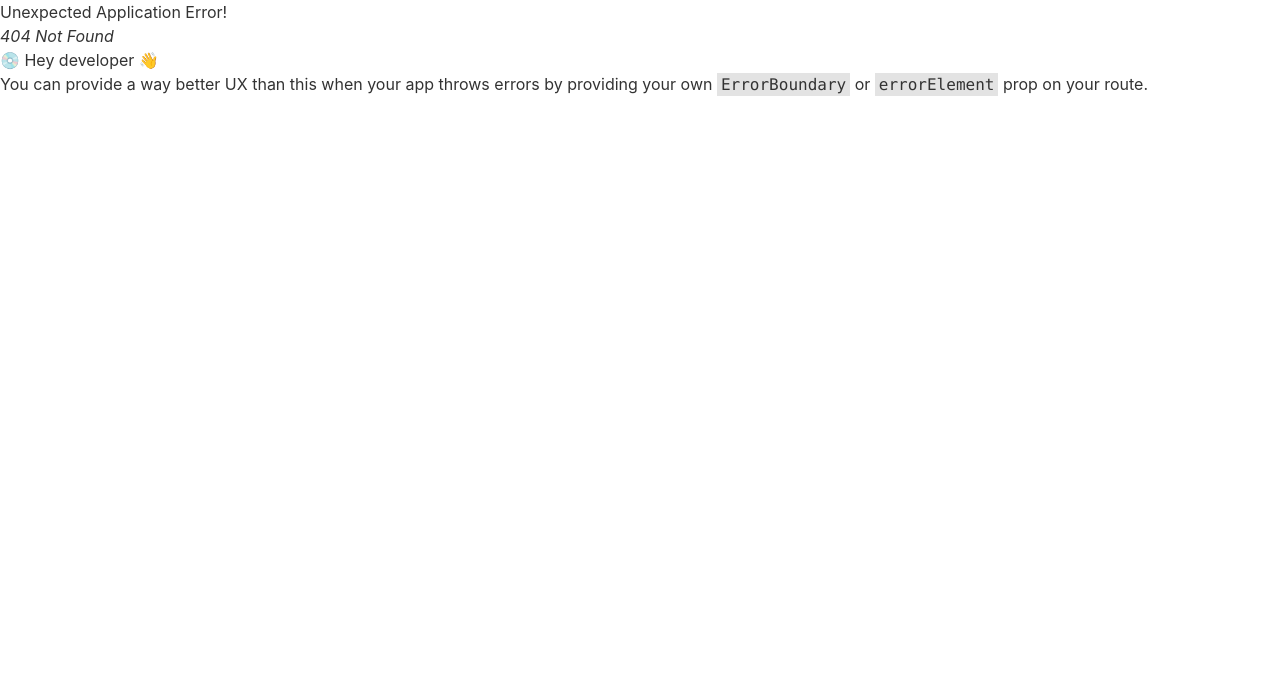
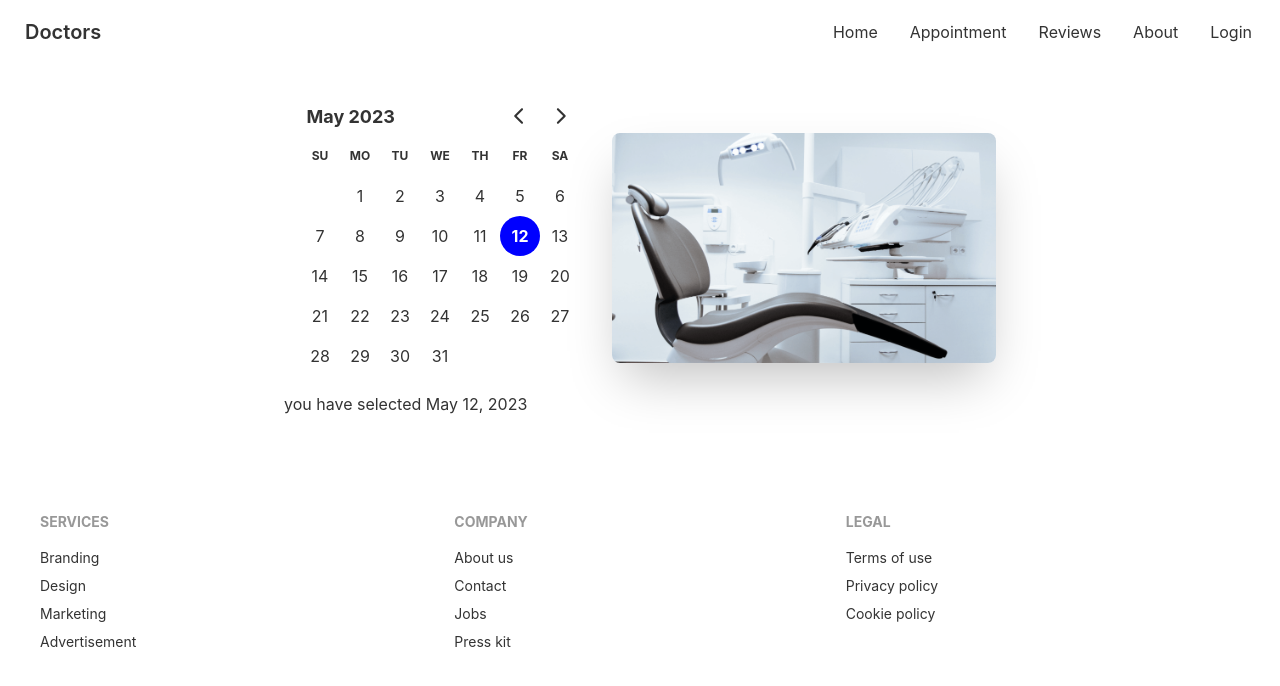
Before and after one commit to hmtamim199/doctors-shop, a React (Create React App) app: page /appointment in a window 1280 px wide. Before the commit this address had no page. Shown: the top 686 px of the page. Built offline with nearby package versions, Linux system fonts and the light colour scheme.

Commit message:
appointment added

```diff
--- a/package.json
+++ b/package.json
@@ -7,7 +7,9 @@
     "@testing-library/react": "^13.4.0",
     "@testing-library/user-event": "^13.5.0",
     "daisyui": "^2.51.6",
+    "date-fns": "^2.30.0",
     "react": "^18.2.0",
+    "react-day-picker": "^8.7.1",
     "react-dom": "^18.2.0",
     "react-router-dom": "^6.11.1",
     "react-scripts": "5.0.1",
--- /dev/null
+++ b/src/Pages/Appointment/Appointment/Appointment.js
@@ -0,0 +1,12 @@
+import React from 'react';
+import AppointmentBanner from '../AppointmentBanner/AppointmentBanner';
+
+const Appointment = () => {
+  return (
+    <div>
+      <AppointmentBanner></AppointmentBanner>
+    </div>
+  );
+};
+
+export default Appointment;
--- /dev/null
+++ b/src/Pages/Appointment/AppointmentBanner/AppointmentBanner.js
@@ -0,0 +1,33 @@
+import React, { useState } from 'react';
+import chair from '../../../assets/images/chair.png';
+import { DayPicker } from 'react-day-picker';
+import { format } from 'date-fns';
+
+const AppointmentBanner = () => {
+
+  const [selectedDate, setSelectedDate] = useState(new Date())
+  return (
+    <header
+    style={{}}
+    >
+      <div className="hero ">
+        <div className="hero-content flex-col lg:flex-row-reverse">
+          <img src={chair} alt='' className="max-w-sm rounded-lg shadow-2xl" />
+          <div>
+            <DayPicker
+
+              mode='single'
+              selected={selectedDate}
+              onSelect={setSelectedDate}
+
+            ></DayPicker>
+
+            <p>you have selected {format(selectedDate, 'PP')}</p>
+          </div>
+        </div>
+      </div>
+    </header>
+  );
+};
+
+export default AppointmentBanner;
--- a/src/Pages/Home/InfoCards/InfoCard.js
+++ b/src/Pages/Home/InfoCards/InfoCard.js
@@ -10,9 +10,7 @@
       <div className="card-body">
         <h2 className="card-title">{name}</h2>
         <p>{description}</p>
-        <div className="card-actions justify-end">
-          <button className="btn btn-primary">Watch</button>
-        </div>
+
       </div>
     </div>
   );
--- a/src/Pages/Shared/Navbar/Navbar.js
+++ b/src/Pages/Shared/Navbar/Navbar.js
@@ -4,7 +4,7 @@
 const Navbar = () => {
   const menuItems = <>
     <li><Link to='/'>Home</Link></li>
-    <li><Link to='/appoinment'>Appointment</Link></li>
+    <li><Link to='/appointment'>Appointment</Link></li>
     <li><Link to='/reviews'>Reviews</Link></li>
     <li><Link to='/about'>About</Link></li>
     <li><Link to='/login'>Login</Link></li>
--- a/src/Routes/Routes/Routes.js
+++ b/src/Routes/Routes/Routes.js
@@ -2,6 +2,7 @@
 import Main from "../../Layout/Main";
 import Home from "../../Pages/Home/Home/Home";
 import Login from "../../Pages/Login/Login";
+import Appointment from "../../Pages/Appointment/Appointment/Appointment";
 
 const router = createBrowserRouter([
   {
@@ -15,6 +16,10 @@
       {
         path: '/login',
         element: <Login></Login>
+      },
+      {
+        path: '/appointment',
+        element: <Appointment></Appointment>
       }
     ]
   }
--- a/src/index.js
+++ b/src/index.js
@@ -3,6 +3,7 @@
 import './index.css';
 import App from './App';
 import reportWebVitals from './reportWebVitals';
+import 'react-day-picker/dist/style.css';
 
 const root = ReactDOM.createRoot(document.getElementById('root'));
 root.render(
```
Also changed, not shown: 1 other file (tests, documents, lock files or other folders).
